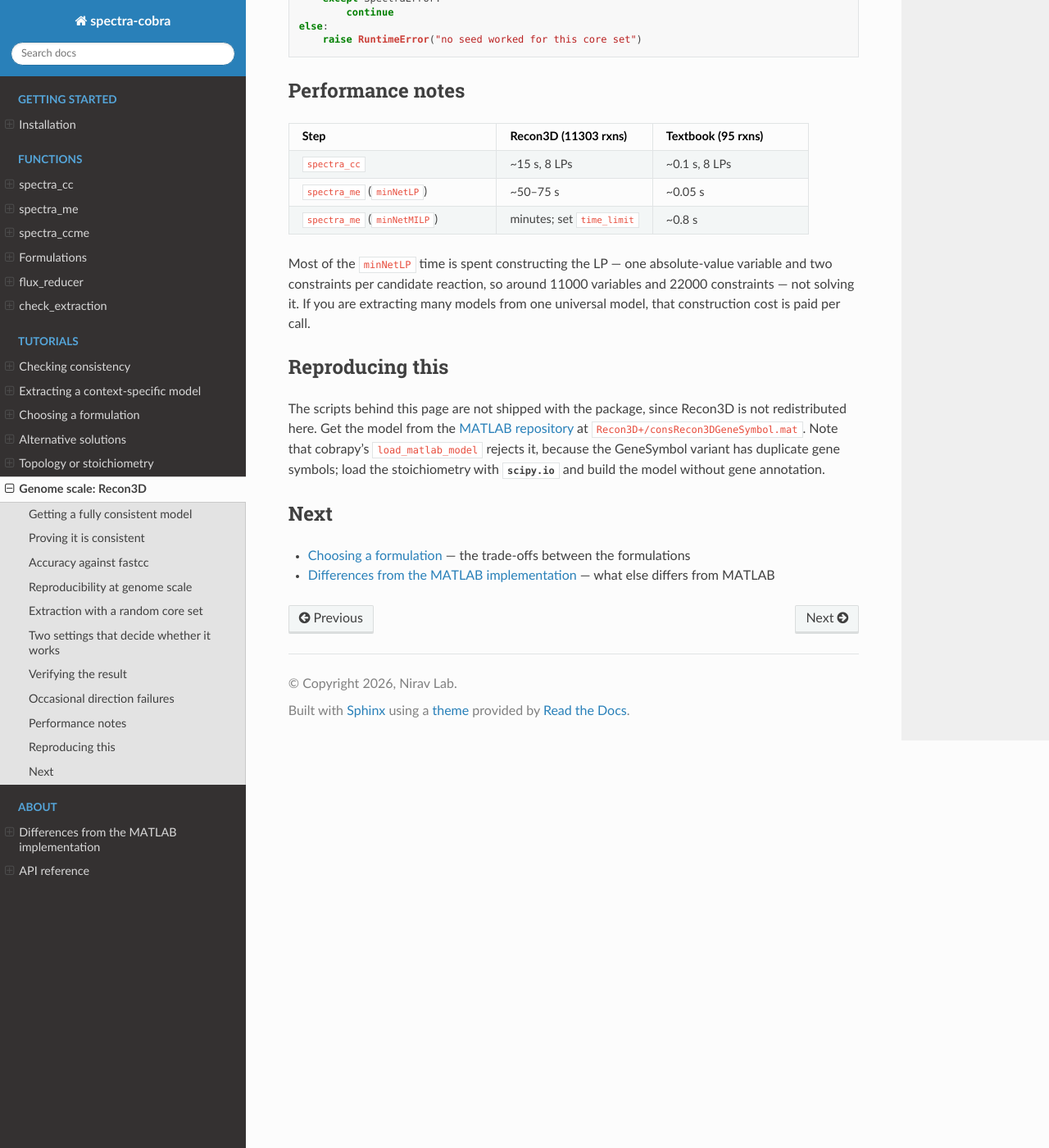
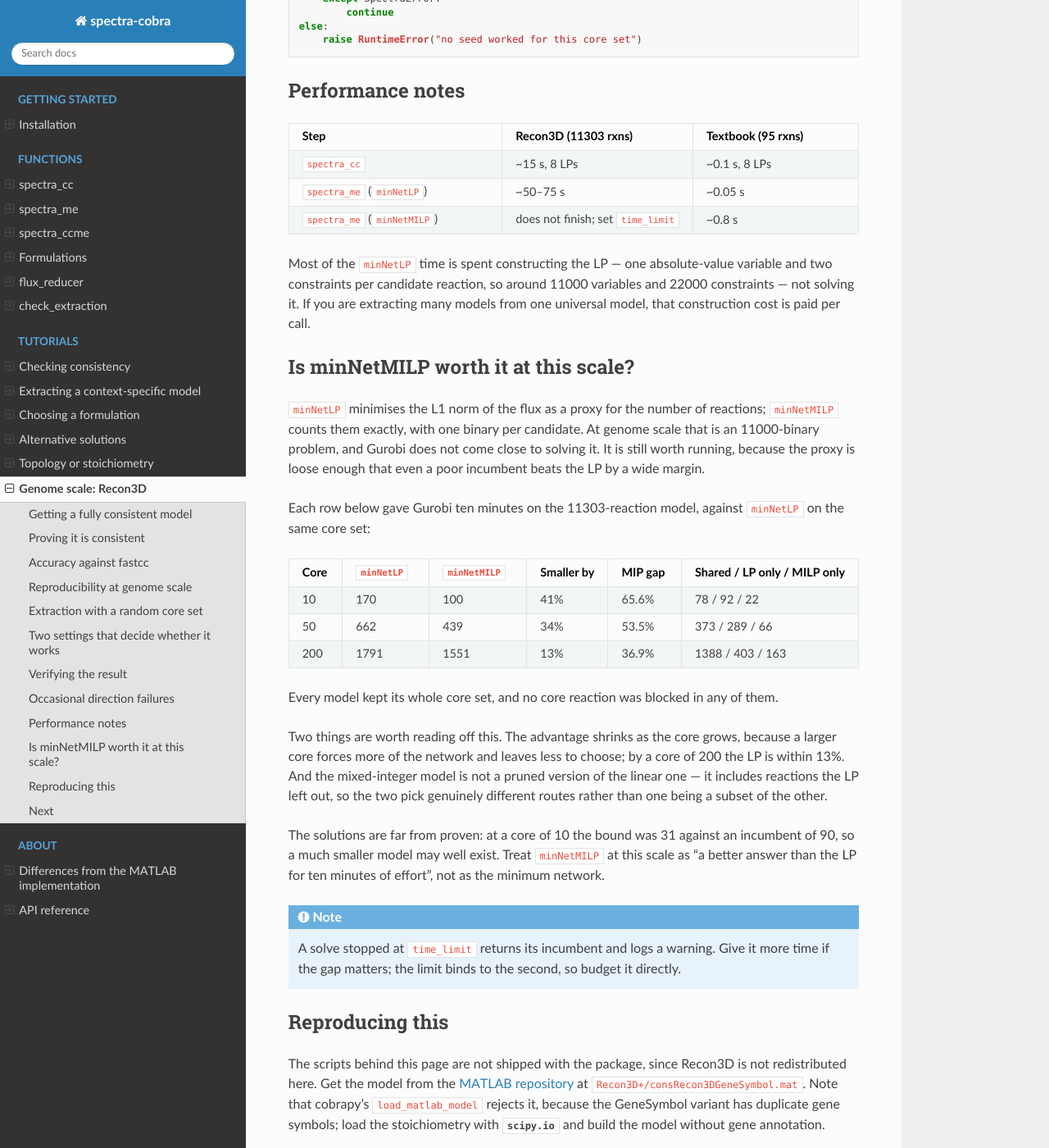
Before and after one commit to bisect-group/spectra-cobra, a Sphinx documentation site: the page built from docs/tutorials/recon3d.rst, in a window 1280 px wide and 1400 px high, scrolled down 5554 px. Shown: the whole window at 82% size. Built offline with Sphinx 7.4.7 and the Read the Docs theme 3.1.0, drawn with Linux system fonts in a browser that asks for light colours.

Commit message:
docs: measure minNetMILP against minNetLP at genome scale
Ten minutes of Gurobi on the 11303-reaction Recon3D, against minNetLP on the
same core set: 170 -> 100 reactions at a core of 10, 662 -> 439 at 50, and
1791 -> 1551 at 200, every core set fully kept and nothing blocked. None of
the three closed its gap, and the solutions are not subsets of the linear
ones, so the two formulations pick different routes rather than one pruning
the other.

The performance table said minNetMILP takes "minutes" at this scale, which
read as though it completes. It does not finish; what it returns is an
incumbent, and that is worth saying plainly now that the incumbent actually
survives the status check.

Co-Authored-By: Claude Opus 5 (1M context) <noreply@anthropic.com>

```diff
--- a/docs/tutorials/recon3d.rst
+++ b/docs/tutorials/recon3d.rst
@@ -371,13 +371,75 @@ Performance notes
      - ~50–75 s
      - ~0.05 s
    * - ``spectra_me`` (``minNetMILP``)
-     - minutes; set ``time_limit``
+     - does not finish; set ``time_limit``
      - ~0.8 s
 
 Most of the ``minNetLP`` time is spent constructing the LP — one
 absolute-value variable and two constraints per candidate reaction, so around
 11000 variables and 22000 constraints — not solving it. If you are extracting
 many models from one universal model, that construction cost is paid per call.
+
+Is minNetMILP worth it at this scale?
+-------------------------------------
+
+``minNetLP`` minimises the L1 norm of the flux as a proxy for the number of
+reactions; ``minNetMILP`` counts them exactly, with one binary per candidate.
+At genome scale that is an 11000-binary problem, and Gurobi does not come
+close to solving it. It is still worth running, because the proxy is loose
+enough that even a poor incumbent beats the LP by a wide margin.
+
+Each row below gave Gurobi ten minutes on the 11303-reaction model, against
+``minNetLP`` on the same core set:
+
+.. list-table::
+   :header-rows: 1
+   :widths: 10 18 20 14 14 24
+
+   * - Core
+     - ``minNetLP``
+     - ``minNetMILP``
+     - Smaller by
+     - MIP gap
+     - Shared / LP only / MILP only
+   * - 10
+     - 170
+     - 100
+     - 41%
+     - 65.6%
+     - 78 / 92 / 22
+   * - 50
+     - 662
+     - 439
+     - 34%
+     - 53.5%
+     - 373 / 289 / 66
+   * - 200
+     - 1791
+     - 1551
+     - 13%
+     - 36.9%
+     - 1388 / 403 / 163
+
+Every model kept its whole core set, and no core reaction was blocked in any
+of them.
+
+Two things are worth reading off this. The advantage shrinks as the core
+grows, because a larger core forces more of the network and leaves less to
+choose; by a core of 200 the LP is within 13%. And the mixed-integer model is
+not a pruned version of the linear one — it includes reactions the LP left
+out, so the two pick genuinely different routes rather than one being a
+subset of the other.
+
+The solutions are far from proven: at a core of 10 the bound was 31 against
+an incumbent of 90, so a much smaller model may well exist. Treat
+``minNetMILP`` at this scale as "a better answer than the LP for ten minutes
+of effort", not as the minimum network.
+
+.. note::
+
+   A solve stopped at ``time_limit`` returns its incumbent and logs a
+   warning. Give it more time if the gap matters; the limit binds to the
+   second, so budget it directly.
 
 Reproducing this
 ----------------
```
Also changed, not shown: docs/tutorials/formulations.rst (+5 -3 lines).
